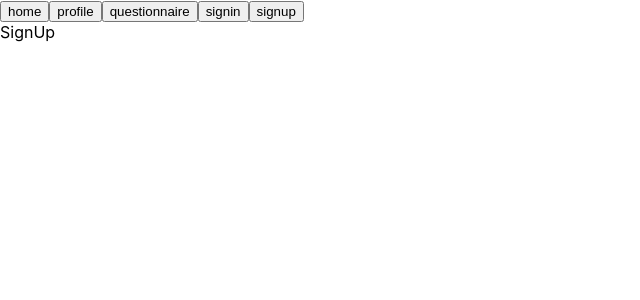
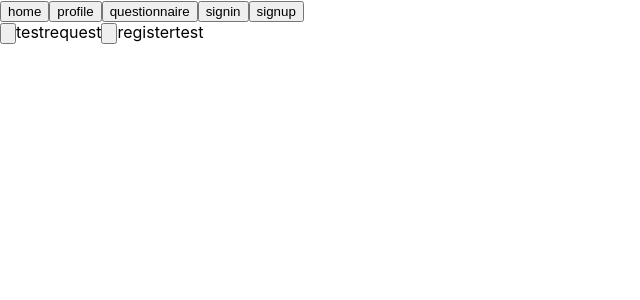
Before and after one commit to JJ-Bas/eindopracht-novi-recepten-app, a React (Create React App) app: page /signup in a window 1280 px wide. Shown: the top 300 px of the page, without its empty margins (0-640 px from the left). Built offline with nearby package versions, Linux system fonts and the light colour scheme.

Commit message:
begin van communicatie novi backend en start Authcontext, jwt-decode geinstalleerd

```diff
--- a/package.json
+++ b/package.json
@@ -7,6 +7,7 @@
     "@testing-library/react": "^13.4.0",
     "@testing-library/user-event": "^13.5.0",
     "axios": "^1.3.6",
+    "jwt-decode": "^3.1.2",
     "react": "^18.2.0",
     "react-dom": "^18.2.0",
     "react-router-dom": "^6.10.0",
--- /dev/null
+++ b/src/Context/AuthContext/AuthContext.js
@@ -0,0 +1,40 @@
+import React,{createContext} from "react";
+
+export const AuthContext = createContext({});
+
+function AuthContextProvider({children}) {
+
+/*
+    function login(JWT) {
+        // zet de token in de Local Storage
+        localStorage.setItem('token', JWT);
+        // decode de token zodat we de ID van de gebruiker hebben en data kunnen ophalen voor de context
+        const decoded = jwt_decode(JWT);
+
+        // geef de ID, token en redirect-link mee aan de fetchUserData functie (staat hieronder)
+        fetchUserData(decoded.sub, JWT, '/profile');
+        // link de gebruiker door naar de profielpagina
+        // history.push('/profile');
+    }
+*/
+
+    const contextData = {
+        "id": 6,
+        "username": "mod3",
+        "email": "mod3@novi.nl",
+        "roles": [
+            "ROLE_USER",
+            "ROLE_MODERATOR"
+        ],
+        "accessToken": "eyJhJIUzUxMiJ9.eyJzdWICJleQ0OTR9.AgP4vCsgw5TMj_AQAS-J8doHqADTA",
+        "tokenType": "Bearer"}
+
+
+    return (
+        <AuthContext.Provider value={contextData}>
+            {children}
+        </AuthContext.Provider>
+    )
+}
+
+export default AuthContextProvider
--- a/src/Context/QuestionContext/QuestionContext.js
+++ b/src/Context/QuestionContext/QuestionContext.js
@@ -1,12 +1,15 @@
-import React, {createContext} from "react";
+import React, {createContext, useState} from "react";
+
 
 export const QuestionContext = createContext({});
 
 
 function QuestionContextProvider ({children}){
+    const [searchStringKeys, setSearchStringKeys] = useState({})
+
 
     return (
-        <QuestionContext.Provider value='questionnaire'>
+        <QuestionContext.Provider value={{searchStringKeys}}>
             {children}
         </QuestionContext.Provider>
     )
--- a/src/components/Checkbox/CheckBox.js
+++ b/src/components/Checkbox/CheckBox.js
@@ -17,6 +17,7 @@ function CheckBox({label, stateValue}) {
         <>
             <label>
                 <input
+                    id={label}
                     type="checkbox"
                     checked={checked}
                     value={searchString}
--- a/src/components/NavBar/NavBar.js
+++ b/src/components/NavBar/NavBar.js
@@ -27,7 +27,7 @@ function NavBar() {
             </button>
             <button
                 type='button'
-                onClick={() => navigate('/signuo')}>
+                onClick={() => navigate('/signup')}>
                 signup
             </button>
 
--- a/src/index.js
+++ b/src/index.js
@@ -5,14 +5,17 @@ import './index.css';
 import App from './App';
 import reportWebVitals from './reportWebVitals';
 import QuestionContext from "./Context/QuestionContext/QuestionContext";
+import AuthContext from "./Context/AuthContext/AuthContext";
 
 const root = ReactDOM.createRoot(document.getElementById('root'));
 root.render(
     <React.StrictMode>
         <Router>
-            <QuestionContext>
-                <App/>
-            </QuestionContext>
+            <AuthContext>
+                <QuestionContext>
+                    <App/>
+                </QuestionContext>
+            </AuthContext>
         </Router>
     </React.StrictMode>
 );
--- a/src/pages/SignIn/SignIn.js
+++ b/src/pages/SignIn/SignIn.js
@@ -1,8 +1,29 @@
 import React from 'react';
+import axios from "axios";
 
-function SignIn(){
-    return(
-        <>SignIn</>
+function SignIn() {
+
+    async function signIn(){
+        try{
+            const result = await axios.post('https://frontend-educational-backend.herokuapp.com/api/auth/signin', {
+            "username": "jef",
+            "password" : "123456",
+        })
+            console.log(result.data)
+
+        }
+        catch (e) {
+            console.error(e)
+        }
+    }
+
+    return (
+        <>
+            <label>
+                <input type='button' onClick={() => signIn()}/>
+                logintest
+            </label>
+        </>
     )
 }
 
--- a/src/pages/SignUp/SignUp.js
+++ b/src/pages/SignUp/SignUp.js
@@ -1,8 +1,46 @@
 import React from 'react';
+import axios from "axios";
+
 
 function SignUp(){
+
+    async function testRequest (e) {
+        try{
+            const testResult = await axios.get('https://frontend-educational-backend.herokuapp.com/api/test/all')
+            console.log(testResult)
+        }
+        catch(e){
+            console.error(e)
+        }
+    }
+
+    async function signUp (e) {
+        try {
+            const result = await axios.post('https://frontend-educational-backend.herokuapp.com/api/auth/signup', {
+                "username": "jef",
+                "email" : "jef@novi.nl",
+                "password" : "123456",
+                "role": ["user"]
+            })
+            console.log(result)
+        }
+        catch(e) {
+            console.error(e)
+        }
+    }
+
     return(
-        <>SignUp</>
+        <>
+            <label>
+        <input type='button' onClick={() => testRequest()}/>
+                testrequest
+            </label>
+            <label>
+                <input type='button' onClick={() => signUp()}/>
+                registertest
+            </label>
+
+        </>
     )
 }
 
```
Also changed, not shown: src/components/CheckboxDisplayOptions/CheckboxDisplayOptions.js (+7 -7 lines), src/components/TerraceCard/TerraceCard.js (added), 1 other file (tests, documents, lock files or other folders).
